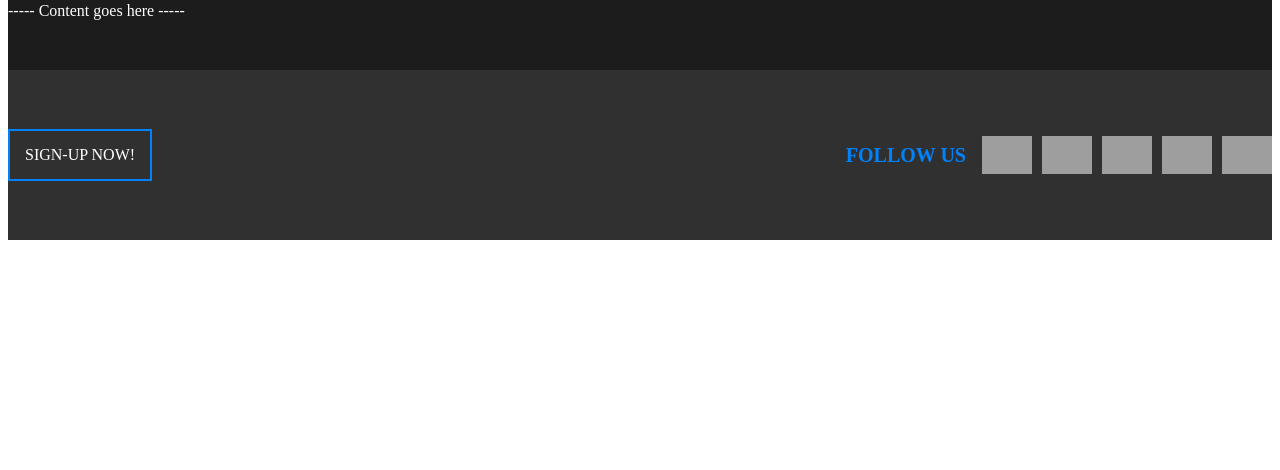
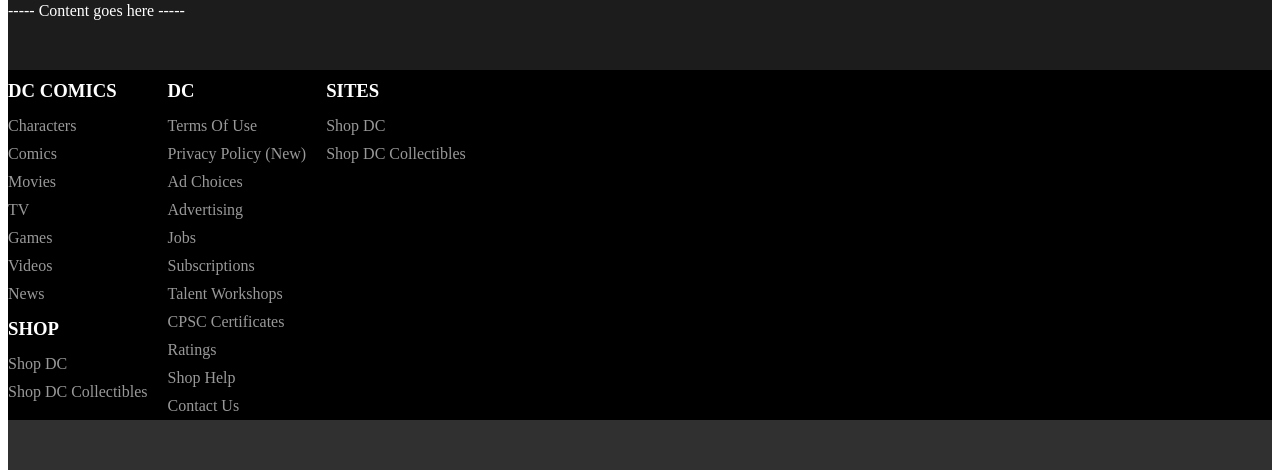
Before and after one commit to LucaBrivio183/vite-comics, a Vue app: page / in a window 1280 px wide. Shown: the part 174-644 px from the top of the page. Built offline with nearby package versions, Linux system fonts and the light colour scheme; grey boxes are pictures that could not be loaded.

Commit message:
feat: footerNav wia  prop

```diff
--- /dev/null
+++ b/src/components/AppFooterLinks.vue
@@ -0,0 +1,87 @@
+<script>
+import AppFooterLinkPropVue from './AppFooterLinksProp.vue';
+export default {
+    name: "AppFooterLinks",
+    components: {
+        AppFooterLinkPropVue,
+    },
+    data() {
+        return {
+            dcComicsLinks: {
+                linksTitle: 'DC COMICS',
+                links: [
+                    "Characters",
+                    "Comics",
+                    "Movies",
+                    "TV",
+                    "Games",
+                    "Videos",
+                    "News"
+                ]
+            },
+            shopLinks: {
+                linksTitle: 'SHOP',
+                links: [
+                    "Shop DC",
+                    "Shop DC Collectibles"
+                ]
+            },
+            dcLinks: {
+                linksTitle: 'DC',
+                links: [
+                    "Terms Of Use",
+                    "Privacy Policy (New)",
+                    "Ad Choices",
+                    "Advertising",
+                    "Jobs",
+                    "Subscriptions",
+                    "Talent Workshops",
+                    "CPSC Certificates",
+                    "Ratings",
+                    "Shop Help",
+                    "Contact Us"
+                ]
+            },
+            sitesLinks: {
+                linksTitle: 'SITES',
+                links: [
+                    "DC",
+                    "MAD Magazine",
+                    "DC Kids",
+                    "DC Universe",
+                    "DC Power Visa"
+                ]
+            }
+        }
+    }
+}
+</script>
+
+<template>
+    <div class="flex-row">
+        <div class="col">
+            <AppFooterLinkPropVue :linksTitle="dcComicsLinks.linksTitle" :links="dcComicsLinks.links" />
+            <AppFooterLinkPropVue :linksTitle="shopLinks.linksTitle" :links="shopLinks.links" />
+        </div>
+        <div class="col">
+            <AppFooterLinkPropVue :linksTitle="dcLinks.linksTitle" :links="dcLinks.links" />
+        </div>
+        <div class="col">
+            <AppFooterLinkPropVue :linksTitle="sitesLinks.linksTitle" :links="shopLinks.links" />
+        </div>
+    </div>
+</template>
+
+<style lang="scss" scoped>
+@use '.././styles/partials/variables' as *;
+@use '.././styles/partials/_mixins' as *;
+@use '.././styles/partials/_typography' as *;
+@use '.././styles/partials/_reset' as *;
+
+.flex-row {
+    display: flex;
+    gap: 1.25rem;
+
+    .col {}
+}
+</style>
--- /dev/null
+++ b/src/components/AppFooterLinksProp.vue
@@ -0,0 +1,50 @@
+<script>
+export default {
+    name: "FooterLinksProp",
+    props: {
+        linksTitle: String,
+        links: [String]
+    }
+}
+</script>
+
+
+<template>
+    <div>
+        <h3>{{ linksTitle }}</h3>
+        <ul>
+            <li v-for="item in links"><a href="#"> {{ item }}</a></li>
+        </ul>
+    </div>
+</template>
+
+
+<style lang="scss" scoped>
+@use '.././styles/partials/variables' as *;
+@use '.././styles/partials/_mixins' as *;
+@use '.././styles/partials/_typography' as *;
+@use '.././styles/partials/_reset' as *;
+
+div {
+    h3 {
+        color: $text-color;
+        padding: 10px 0;
+    }
+
+    ul {
+        li {
+            padding: 5px 0;
+
+            a {
+                color: $text-color;
+                opacity: 0.6;
+
+                &:hover {
+                    opacity: 1;
+
+                }
+            }
+        }
+    }
+}
+</style>
--- a/src/components/AppFooterNav.vue
+++ b/src/components/AppFooterNav.vue
@@ -1,68 +1,31 @@
 <script>
-
+import AppFooterLinksVue from './AppFooterLinks.vue';
 export default {
-
+    components: {
+        AppFooterLinksVue,
+    },
     data() {
         return {
-            LinksGroups: [{
-                groupName: 'DC COMICS',
-                list: [
-                    {
-                        name: 'Characters',
-                        link: '#',
-                        target: '_self',
-                    }, {
-                        name: 'Comics',
-                        link: '#',
-                        target: '_self',
-                    }, {
-                        name: 'Movies',
-                        link: '#',
-                        target: '_self',
-                    }, {
-                        name: 'TV',
-                        link: '#',
-                        target: '_self',
-                    }, {
-                        name: 'Games',
-                        link: '#',
-                        target: '_self',
-                    }, {
-                        name: 'Videos',
-                        link: '#',
-                        target: '_self',
-                    }, {
-                        name: 'news',
-                        link: '#',
-                        target: '_self',
-                    }
 
-                ]
-            }, {
-                groupName: 'SHOP',
-                list: [
-                    {
-                        name: 'Shop DC',
-                        link: '#',
-                        target: '_self',
-                    }, {
-                        name: 'Shop DC Collectibles',
-                        link: '#',
-                        target: '_self',
-                    },
-                ]
-            }
-            ]
         }
     }
 }
 </script>
 
-<template></template>
+
+<template>
+    <div class="container">
+        <AppFooterLinksVue />
+    </div>
+</template>
 
 <style lang="scss" scoped>
 @use '.././styles/partials/variables' as *;
 @use '.././styles/partials/_mixins' as *;
 @use '.././styles/partials/_typography' as *;
 @use '.././styles/partials/_reset' as *;
+
+.container {
+    background-color: black;
+}
 </style>
--- a/src/main.js
+++ b/src/main.js
@@ -1,5 +1,4 @@
 import { createApp } from 'vue'
-import './style.css'
 import App from './App.vue'
 
 createApp(App).mount('#app')
--- a/src/styles/main.scss
+++ b/src/styles/main.scss
@@ -2,3 +2,13 @@
 @use './partials/_variables' as *;
 @use './partials/_mixins' as *;
 @use './partials/_typography' as *;
+
+
+.container {
+    @include container(90%, 1135px);
+}
+
+
+img {
+    max-width: 100%;
+}
```
Also changed, not shown: src/style.css (deleted).
